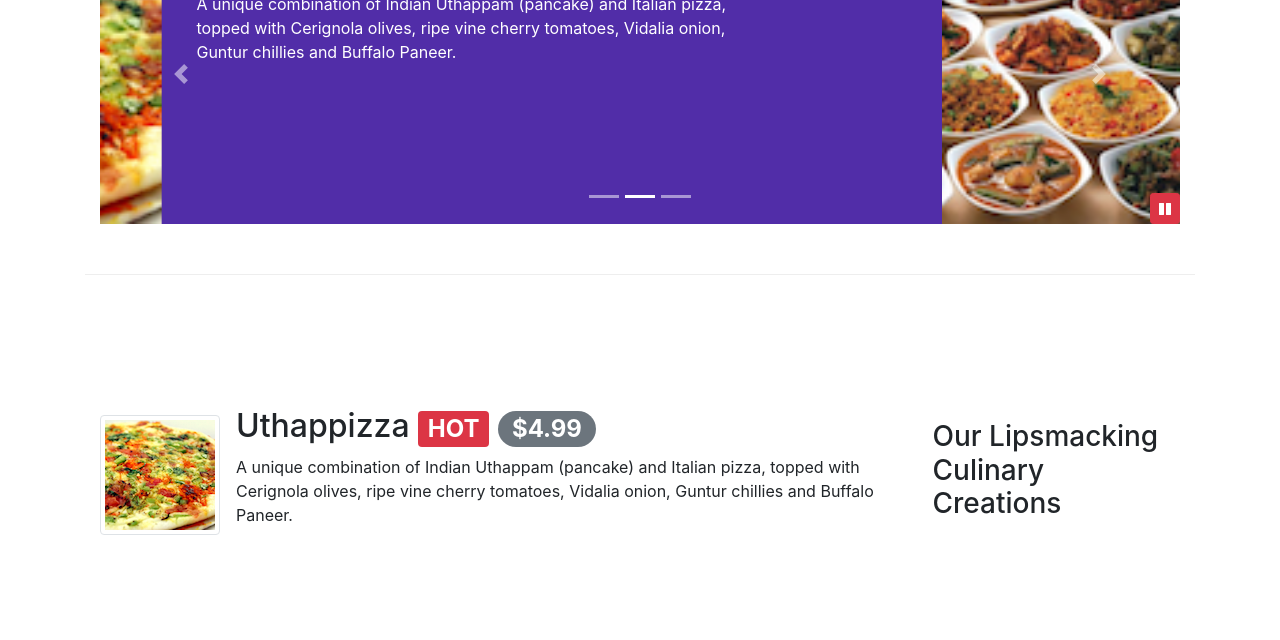
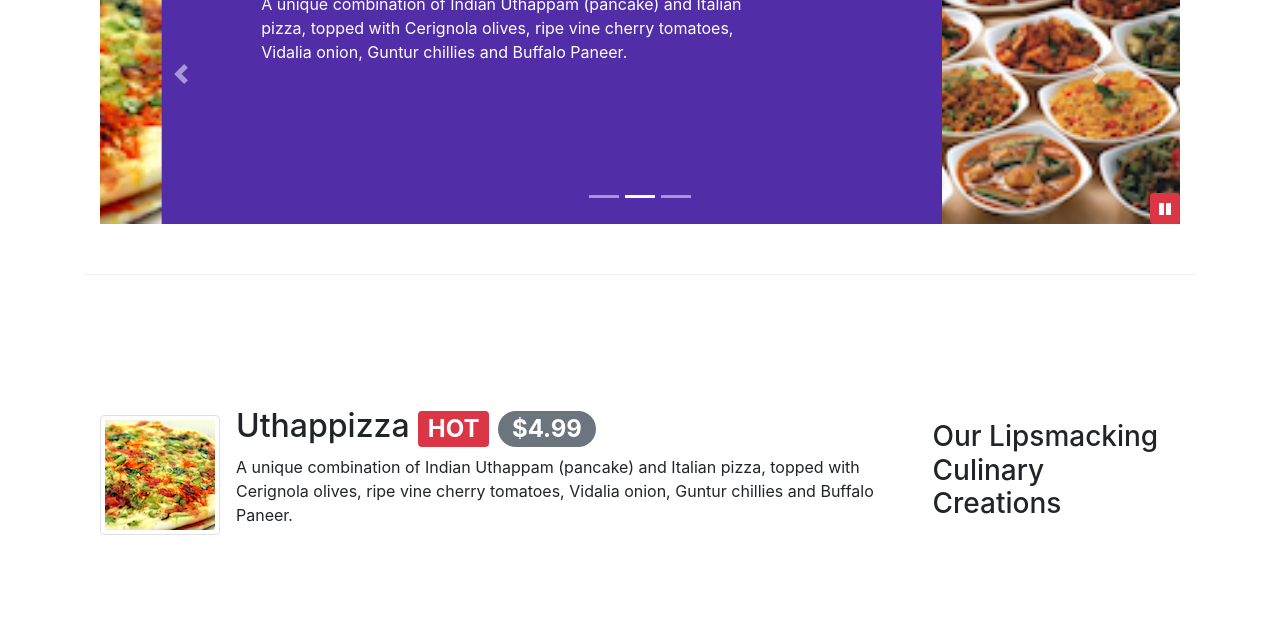
Before and after one commit to aniats/confusion-from-coursera-course-on-bootstrap, a website: page index.html in a window 1280 px wide. Shown: the part 460-1100 px from the top of the page. Drawn offline with nearby package versions, Linux system fonts and the light colour scheme.

Commit message:
Fixed captions in carousel

```diff
--- a/css/styles.css
+++ b/css/styles.css
@@ -64,7 +64,7 @@ body {
 
     top:0;
 
-    padding-left:16%;
+    padding-left:22%;
 
     text-align: left;
 
```
